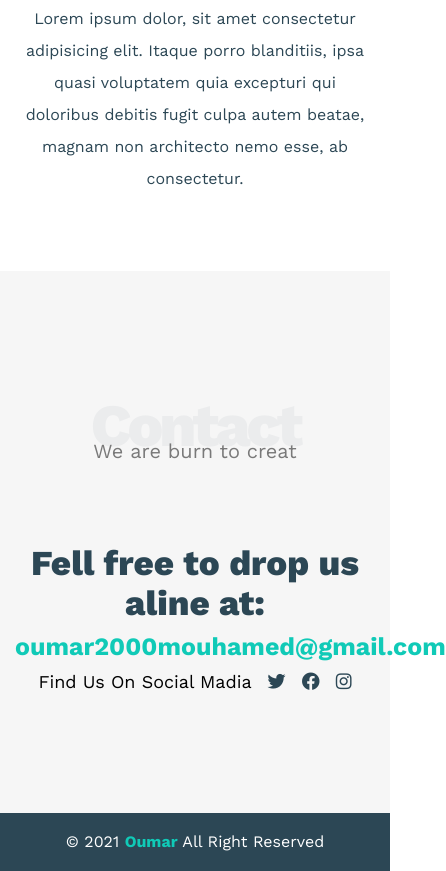
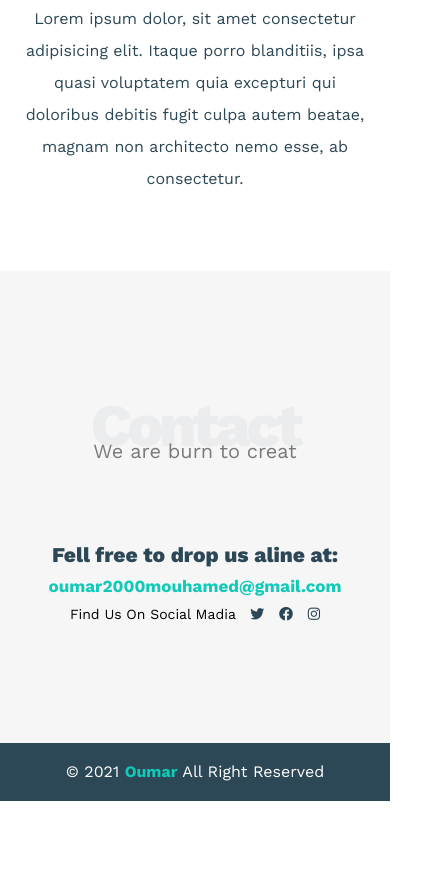
Before and after one commit to Oumar-1/Elzero-Template-1, a plain HTML site: page index.html in a window 390 px wide. Shown: the part 5881-6752 px from the top of the page, 446 px wide, since content can reach past the window. After the commit the page ends 6682 px from the top, so only its background shows below. Drawn offline with nearby package versions, Linux system fonts and the light colour scheme.

Commit message:
fix mobile overflow bug

```diff
--- a/css/main.css
+++ b/css/main.css
@@ -13,9 +13,9 @@ html{
   scroll-behavior: smooth;
 }
 *{
-  box-sizing: border-box;
   -webkit-box-sizing: border-box;
   -moz-box-sizing: border-box;
+  box-sizing: border-box;
 }
 body{
   font-family: "Work Sans" , sans-serif;
@@ -351,6 +351,7 @@ body{
     right: -25px;
     top: 257px;
   }
+
 }
 .about-content .image img {
   width: 100%;
@@ -394,9 +395,23 @@ body{
   font-size: 25px;
   font-weight: bold;
 }
+@media (max-width:767px) {
+  .contact .info a:first-of-type{
+    font-size: 17px;
+  }
+  .contact .info p:first-of-type{
+    font-size: 21px;
+  }
+}
 .contact .side-info{
   margin-top: 10px;
   font-size: 18px;
+}
+@media (max-width:767px) {
+  .contact .side-info{
+    font-size: 14px;
+  }
+
 }
 .contact .side-info i{
   color: var(--side-text-color);
```
